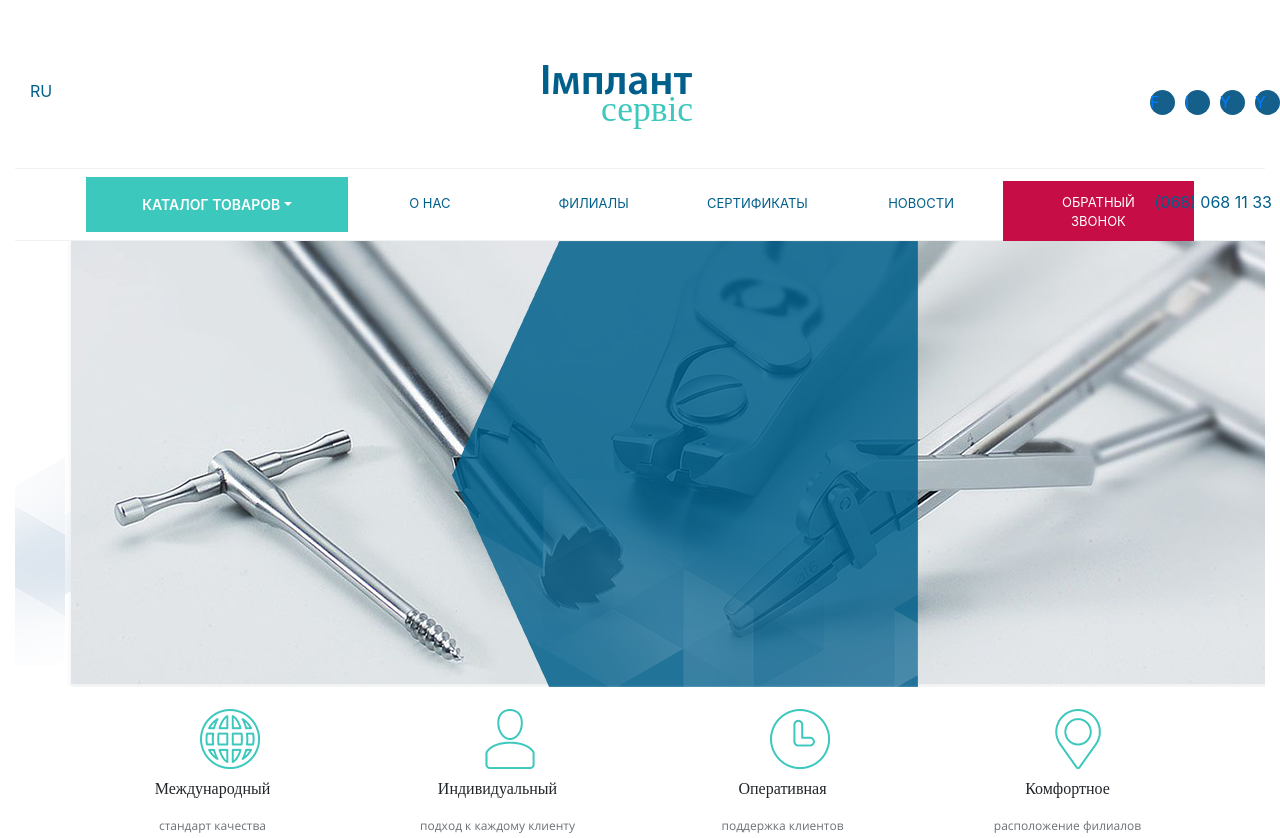
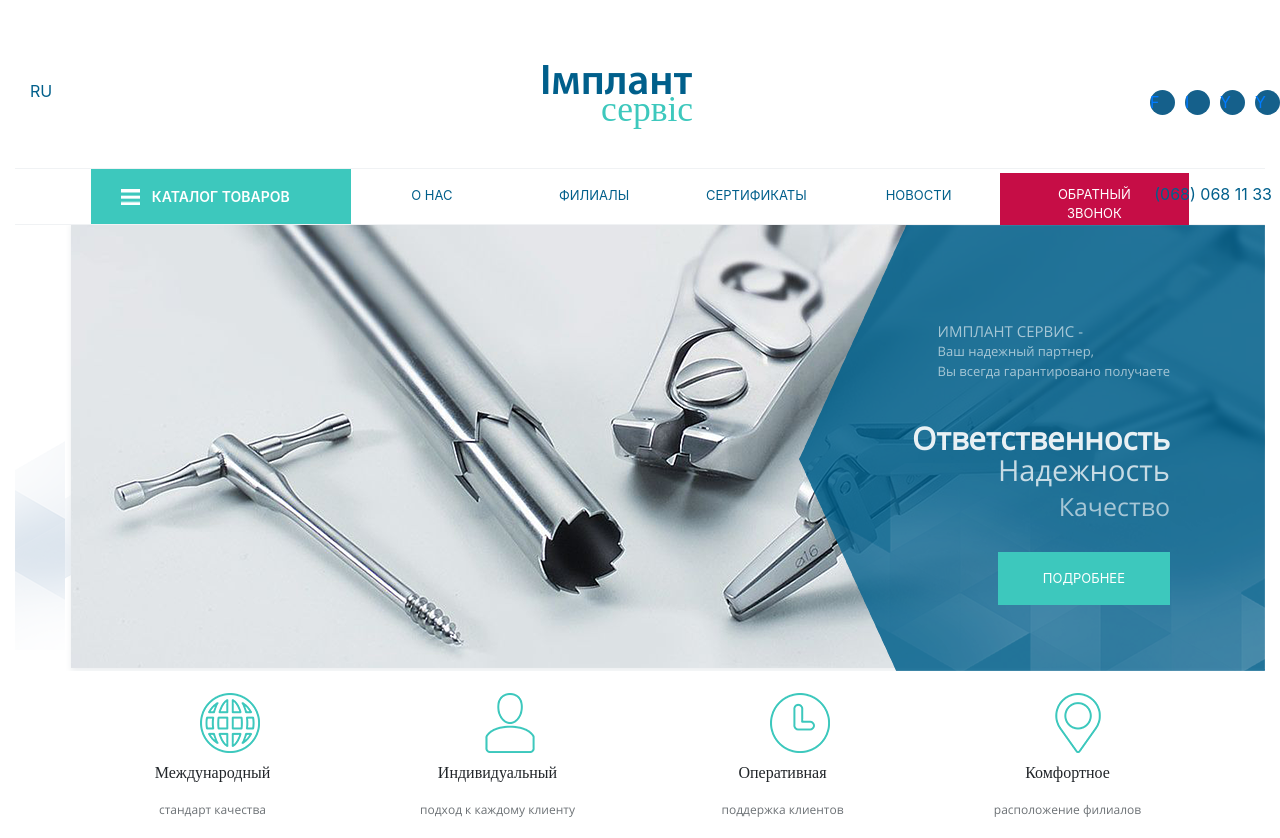
Before and after one commit to nastasiakh/-ImplantService, a plain HTML site: page index.html in a window 1280 px wide. Shown: the top 838 px of the page. Drawn offline with nearby package versions, Linux system fonts and the light colour scheme; a web font is replaced by a local one.

Commit message:
Nav plus banner

```diff
--- a/css/style.css
+++ b/css/style.css
@@ -23,12 +23,36 @@
 }
 
 @media (min-width: 1200px) {
+    .navbar{
+        padding: 0 21px;
+    }
+    .dropdown-menu{
+        width: 100%;
+        margin: 0;
+        border-radius: 0;
+    }
     ul.full-menu{
         width: 100%;
     }
     ul.full-menu li.nav-item:first-child{
         background-color: #3dc8bd;
         width: 24%;
+    }
+    a.nav-link.dropdown-toggle.blue:before {
+        position: absolute;
+        content: "";
+        width: 19px;
+        height: 16px;
+        background: linear-gradient( #ffffff 1px, #ffffff,
+        transparent, transparent 6px,
+        #ffffff, #ffffff 9px,
+        transparent, transparent 12px,
+        #ffffff, #ffffff 16px);
+        top: 20px;
+        left: 30px;
+    }
+    a.nav-link.dropdown-toggle.blue:after {
+        content: none;
     }
     li.nav-item.dropdown>a {
         display: block;
@@ -64,7 +88,7 @@
     }
     a.phone.blue {
         position: absolute;
-        top: 21px;
+        top: 13px;
         right: -7px;
     }
     .banner{
@@ -74,13 +98,61 @@
         position: relative;
         margin: 0;
     }
-    .banner:before{
+    .text-banner{
         position: absolute;
         content: "";
         background: url("../images/triangles-png-46460.png") right no-repeat;
         width: 100%;
         height: 100%;
-        right: 347px;
+        right: 0;
+    }
+    .text-banner>p{
+        position: absolute;
+        right: 95px;
+        top: 95px;
+        opacity: 0.6;
+        font-family: 'Open Sans';
+        font-size: 13px;
+    }
+    .text-banner p:first-child{
+        opacity: 0.6;
+        font-size: 13px;
+    }
+    p.responsibility {
+        top: 190px;
+        text-transform: capitalize;
+        font-size: 31px;
+        font-weight: bold;
+        opacity: 0.9;
+    }
+    p.reliability {
+        font-size: 29px;
+        top: 223px;
+        text-transform: capitalize;
+        opacity: 0.75;
+    }
+    p.quality {
+        font-size: 25px;
+        top: 263px;
+        text-transform: capitalize;
+        opacity: 0.6;
+    }
+    span.implant-banner {
+        text-align: center;
+        text-transform: uppercase;
+        font-size: 15px;
+        font-family: 'Open Sans';
+        opacity: 1 !important;
+    }
+    a.podrobneebtn{
+        right: 95px;
+        top: 327px;
+        position: absolute;
+        display: block;
+        padding: 17px 45px;
+        background-color: #3dc8bd;
+        text-transform: uppercase;
+        font-size: 13px;
     }
 }
 .azure{
--- a/index.html
+++ b/index.html
@@ -35,7 +35,11 @@
             <section class="header-menu">
                 <nav class="navbar container navbar-expand-lg">
                     <button class="navbar-toggler" type="button" data-toggle="collapse" data-target="#collapsed-area">
-                        <span class="navbar-toggler-icon"></span>
+                        <div class="navbar-toggler-icon">
+                            <svg xmlns="http://www.w3.org/2000/svg" width="16" height="16" fill="currentColor" class="bi bi-list" viewBox="0 0 16 16">
+                            <path fill-rule="evenodd" d="M2.5 11.5A.5.5 0 0 1 3 11h10a.5.5 0 0 1 0 1H3a.5.5 0 0 1-.5-.5zm0-4A.5.5 0 0 1 3 7h10a.5.5 0 0 1 0 1H3a.5.5 0 0 1-.5-.5zm0-4A.5.5 0 0 1 3 3h10a.5.5 0 0 1 0 1H3a.5.5 0 0 1-.5-.5z"/>
+                            </svg>
+                        </div>
                     </button>
                     <div class="collapse navbar-collapse" id="collapsed-area">
                         <ul class="navbar-nav full-menu">
@@ -79,7 +83,15 @@
         </header>
 
         <section class="container-fluid">
-            <div class="banner"></div>
+            <div class="banner">
+                <div class="text-banner white">
+                    <p><span class="implant-banner white">имплант сервис -<br></span>Ваш надежный партнер,<br>Вы всегда гарантировано получаете</p>
+                    <p class="responsibility">ответственность</p>
+                    <p class="reliability">надежность</p>
+                    <p class="quality">качество</p>
+                    <a class="podrobneebtn white" href="#">Подробнее</a>
+                </div>
+            </div>
         </section>
 
         <main class="container">
```
